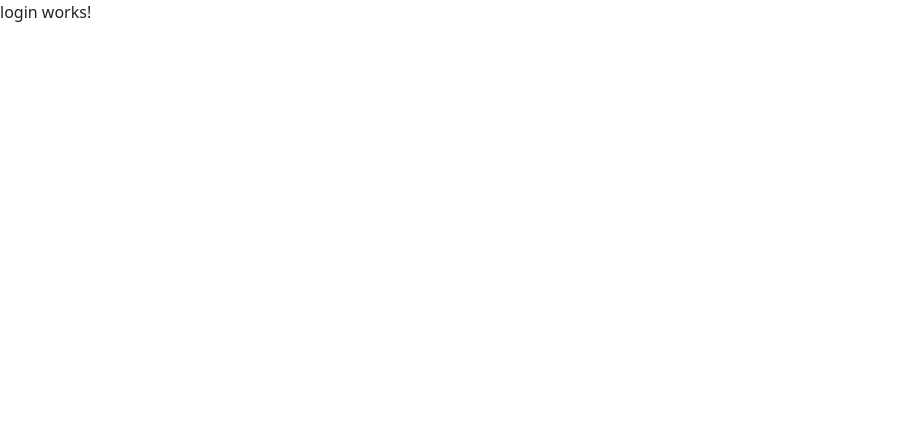
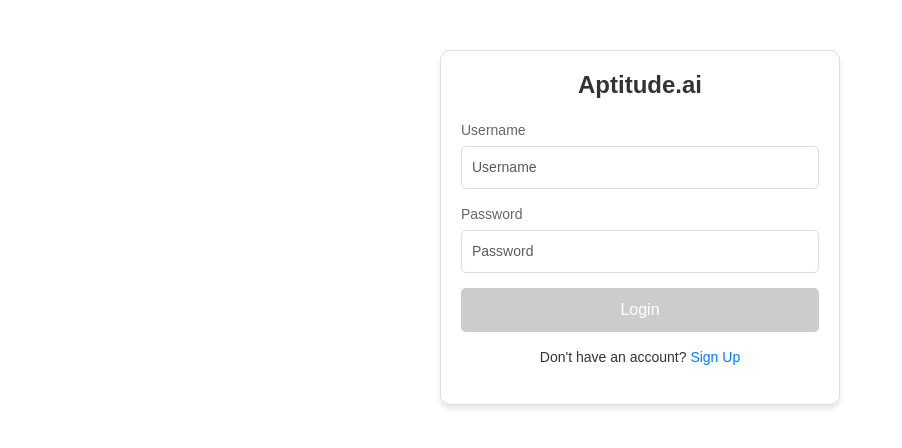
Before and after one commit to adcunha3/AptitudeAI, an Angular app in the folder client/: page /login in a window 1280 px wide. Shown: the top 448 px of the page, without its empty margins (0-902 px from the left). Built offline with nearby package versions, Linux system fonts and the light colour scheme.

Commit message:
login functionality

```diff
--- a/client/src/app/login/login.component.css
+++ b/client/src/app/login/login.component.css
@@ -0,0 +1,84 @@
+/* Container for the login form */
+.form-container {
+    max-width: 400px;
+    margin: 50px auto;
+    padding: 20px;
+    border: 1px solid #ddd;
+    border-radius: 10px;
+    box-shadow: 0px 4px 6px rgba(0, 0, 0, 0.1);
+    text-align: center;
+    font-family: Arial, sans-serif;
+}
+
+/* Form header */
+.form-container h2 {
+    font-size: 24px;
+    margin-bottom: 20px;
+    font-weight: bold;
+    color: #333;
+}
+
+/* Form group styling */
+.form-group {
+    margin-bottom: 15px;
+    text-align: left;
+}
+
+.form-group label {
+    display: block;
+    font-size: 14px;
+    margin-bottom: 5px;
+    color: #666;
+}
+
+.form-group input {
+    width: 100%;
+    padding: 10px;
+    font-size: 14px;
+    border: 1px solid #ddd;
+    border-radius: 5px;
+    box-sizing: border-box;
+}
+
+/* Submit button styling */
+.btn-submit {
+    width: 100%;
+    background-color: #007bff;
+    color: #fff;
+    padding: 10px;
+    font-size: 16px;
+    border: none;
+    border-radius: 5px;
+    cursor: pointer;
+}
+
+.btn-submit:disabled {
+    background-color: #ccc;
+}
+
+.btn-submit:hover {
+    background-color: #0056b3;
+}
+
+/* Login link */
+.login-link {
+    margin-top: 15px;
+    font-size: 14px;
+    color: #333;
+}
+
+.login-link a {
+    color: #007bff;
+    text-decoration: none;
+}
+
+.login-link a:hover {
+    text-decoration: underline;
+}
+
+/* Error message styling */
+.error {
+    color: red;
+    font-size: 12px;
+    margin-top: 5px;
+}
--- a/client/src/app/login/login.component.html
+++ b/client/src/app/login/login.component.html
@@ -1 +1,15 @@
-<p>login works!</p>
+<div class="form-container">
+    <h2>Aptitude.ai</h2>
+    <form (ngSubmit)="onSubmit()" [formGroup]="loginForm">
+      <div class="form-group">
+        <label for="username">Username</label>
+        <input class="form-control" formControlName="username" type="text" placeholder="Username">
+      </div>
+      <div class="form-group">
+        <label for="password">Password</label>
+        <input class="form-control" formControlName="password" type="password" placeholder="Password">
+      </div>
+      <button [disabled]="!loginForm.valid" type="submit" class="btn-submit">Login</button>
+      <p class="login-link">Don't have an account? <a href="/sign-up">Sign Up</a></p>
+    </form>
+  </div>
--- a/client/src/app/login/login.component.ts
+++ b/client/src/app/login/login.component.ts
@@ -1,12 +1,29 @@
 import { Component } from '@angular/core';
+import { AuthService } from '../../services/auth-service';
+import { FormControl, FormGroup, FormsModule, ReactiveFormsModule, Validators } from '@angular/forms';
 
 @Component({
   selector: 'app-login',
   standalone: true,
-  imports: [],
+  imports: [ReactiveFormsModule, FormsModule],
   templateUrl: './login.component.html',
   styleUrl: './login.component.css'
 })
 export class LoginComponent {
 
+  loginForm!: FormGroup;
+
+  constructor(private authService: AuthService) { }
+
+  ngOnInit() {
+    this.loginForm = new FormGroup({
+      'username': new FormControl('', [Validators.required]),
+      'password': new FormControl('', [Validators.required]),
+    })
+  }
+
+  onSubmit( ){
+    this.authService.loginUser(this.loginForm.value.username, this.loginForm.value.password);
+  }
+
 }
--- /dev/null
+++ b/client/src/models/login-model.ts
@@ -0,0 +1,4 @@
+export interface LoginModel{
+    username: string;
+    password: string;
+}
--- a/client/src/models/auth-model.ts
+++ b/client/src/models/signup-model.ts
@@ -1,4 +1,4 @@
-export interface AuthModel{
+export interface SignUpModel{
     email: string;
     username: string;
     password: string;
--- a/client/src/services/auth-service.ts
+++ b/client/src/services/auth-service.ts
@@ -1,16 +1,23 @@
 import { HttpClient } from "@angular/common/http";
 import { Injectable } from "@angular/core";
-import { AuthModel } from "../models/auth-model";
+import { SignUpModel } from "../models/signup-model";
+import { LoginModel } from "../models/login-model";
 
 @Injectable({providedIn:"root"})
 export class AuthService {
+
+    private token!: string;
+
+    getToken() {
+        return this.token;
+    }
 
     constructor(private http: HttpClient){}
 
     signupUser(email: string, username: string, password: string, role: string) {
 
-        const authData: AuthModel = {email: email, username: username, password: password, role: role}
-        this.http.post('http://localhost:3000/api/auth/signup', authData, {headers: { 'Content-Type': 'application/json'}})
+        const signUpData: SignUpModel = {email: email, username: username, password: password, role: role}
+        this.http.post('http://localhost:3000/api/auth/signup', signUpData, {headers: { 'Content-Type': 'application/json'}})
             .subscribe(res => {
                 console.log(res);
             },
@@ -18,4 +25,16 @@
               console.error('Error:', error);
             });
     }
+
+    loginUser(username: string, password: string) {
+
+        const loginData: LoginModel = {username: username, password: password}
+        this.http.post<{token: string}>('http://localhost:3000/api/auth/signin', loginData, {headers: { 'Content-Type': 'application/json'}})
+        .subscribe(res => {
+            console.log(res);
+        },
+        error => {
+          console.error('Error:', error);
+        });
+    }
 }
```
